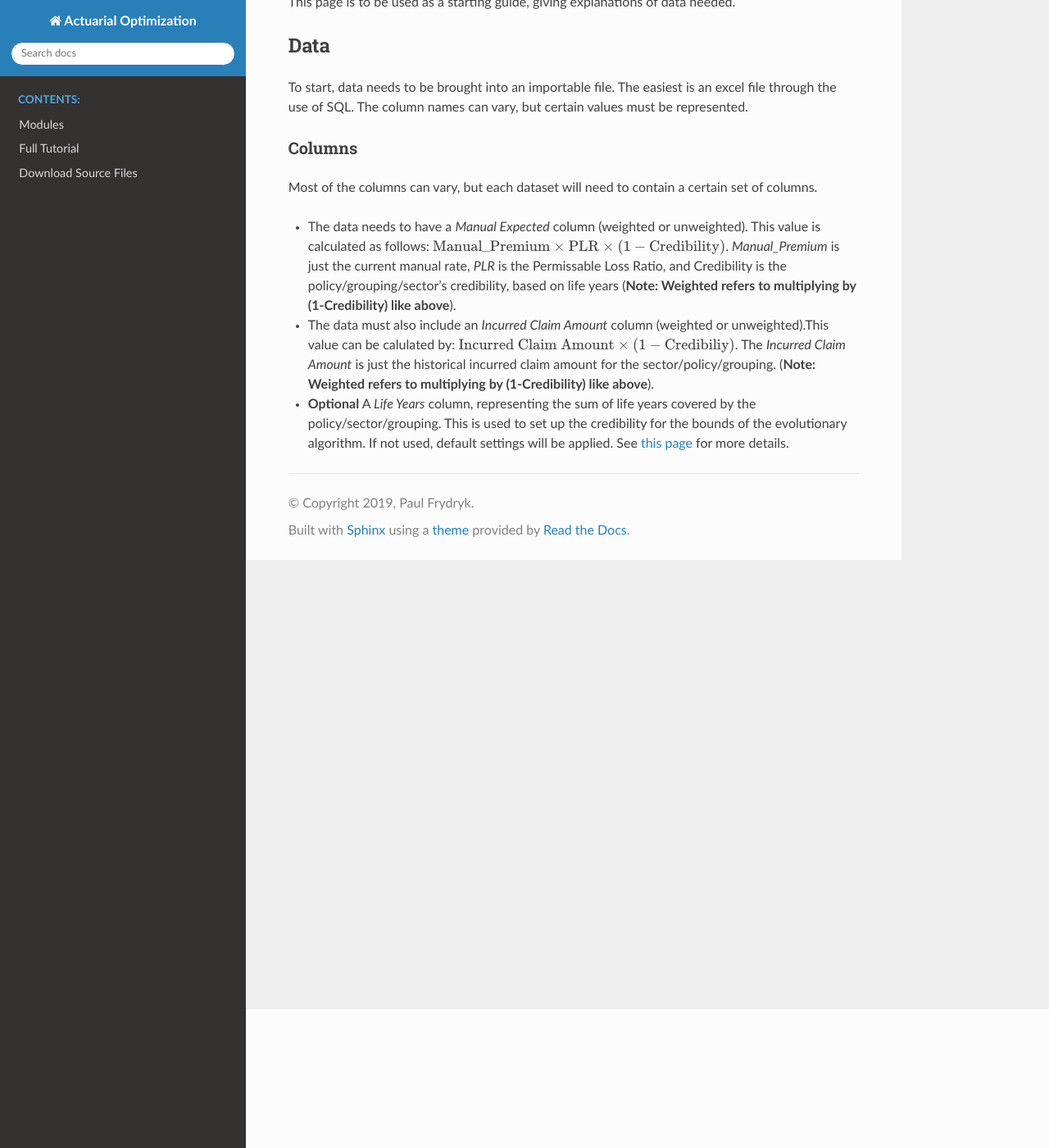
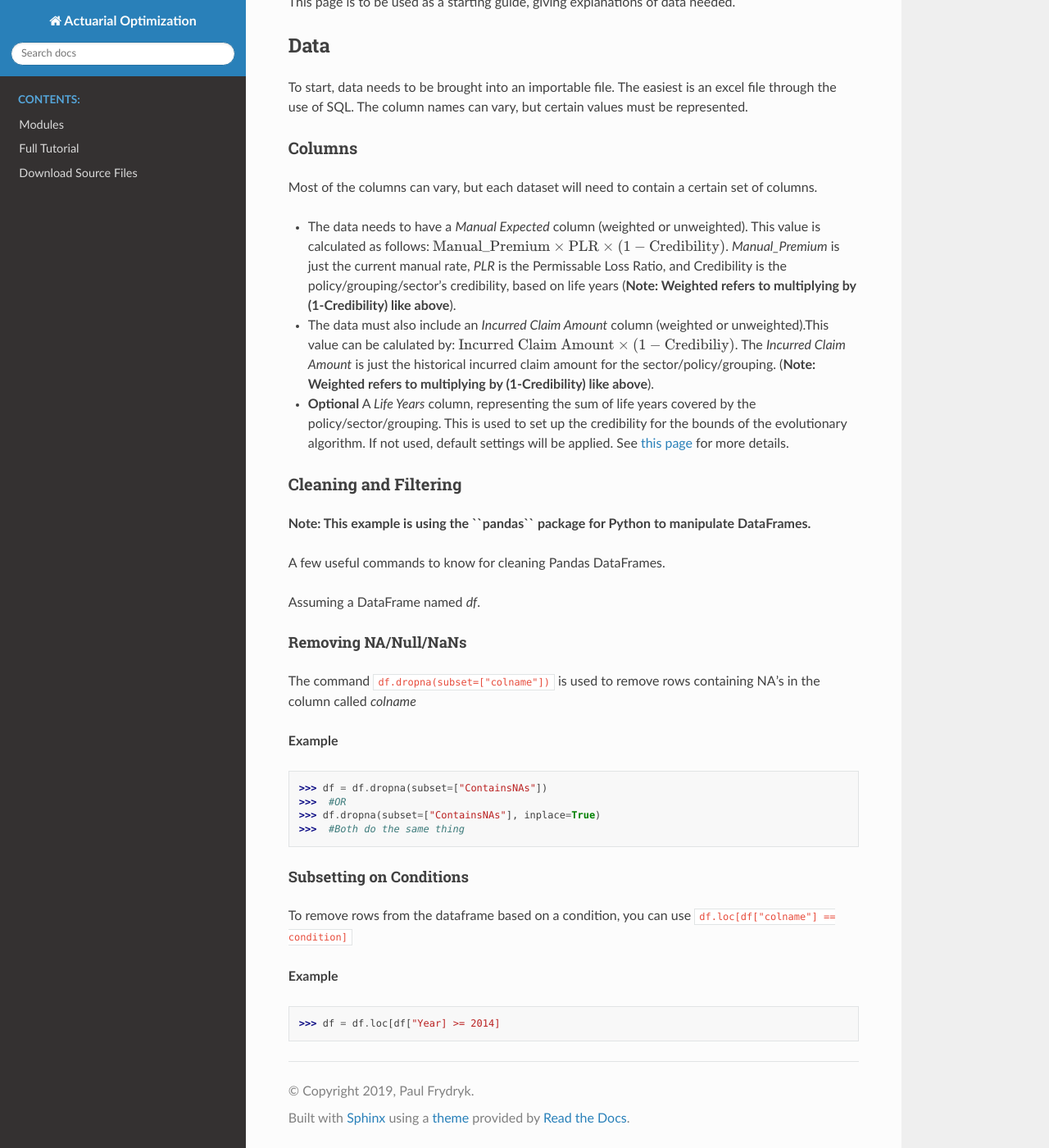
Before and after one commit to paulfryy/Actuarial_Optimization, a Sphinx documentation site: the page built from docs/source/Setup.rst, in a window 1280 px wide and 1400 px high, scrolled down 169 px. Shown: the whole window at 82% size. Built offline with Sphinx 7.4.7 and the Read the Docs theme 2.0.0, drawn with Linux system fonts in a browser that asks for light colours.

Commit message:
Update Setup.rst

```diff
--- a/docs/source/Setup.rst
+++ b/docs/source/Setup.rst
@@ -23,3 +23,40 @@ Most of the columns can vary, but each dataset will need to contain a certain se
 * The data must also include an `Incurred Claim Amount` column (weighted or unweighted).This value can be calulated by: :math:`\text{Incurred Claim Amount}\times(1-\text{Credibiliy})`.  The `Incurred Claim Amount` is just the historical incurred claim amount for the sector/policy/grouping. (**Note: Weighted refers to multiplying by (1-Credibility) like above**).
 
 * **Optional** A `Life Years` column, representing the sum of life years covered by the policy/sector/grouping. This is used to set up the credibility for the bounds of the evolutionary algorithm. If not used, default settings will be applied. See :ref:`this page<ACTOPT>` for more details.
+
+
+Cleaning and Filtering
+**********************
+
+**Note: This example is using the ``pandas`` package for Python to manipulate DataFrames.**
+
+A few useful commands to know for cleaning Pandas DataFrames.
+
+Assuming a DataFrame named `df`.
+
+Removing NA/Null/NaNs
+^^^^^^^^^^^^^^^^^^^^^
+
+The command ``df.dropna(subset=["colname"])`` is used to remove rows containing NA's in the column called `colname`
+
+
+**Example**
+
+.. code-block:: python
+
+       >>> df = df.dropna(subset=["ContainsNAs"])
+       >>>  #OR
+       >>> df.dropna(subset=["ContainsNAs"], inplace=True)
+       >>>  #Both do the same thing
+
+
+Subsetting on Conditions
+^^^^^^^^^^^^^^^^^^^^^^^^
+
+To remove rows from the dataframe based on a condition, you can use ``df.loc[df["colname"] == condition]``
+
+**Example**
+
+.. code-block:: python
+
+       >>> df = df.loc[df["Year] >= 2014]
```
